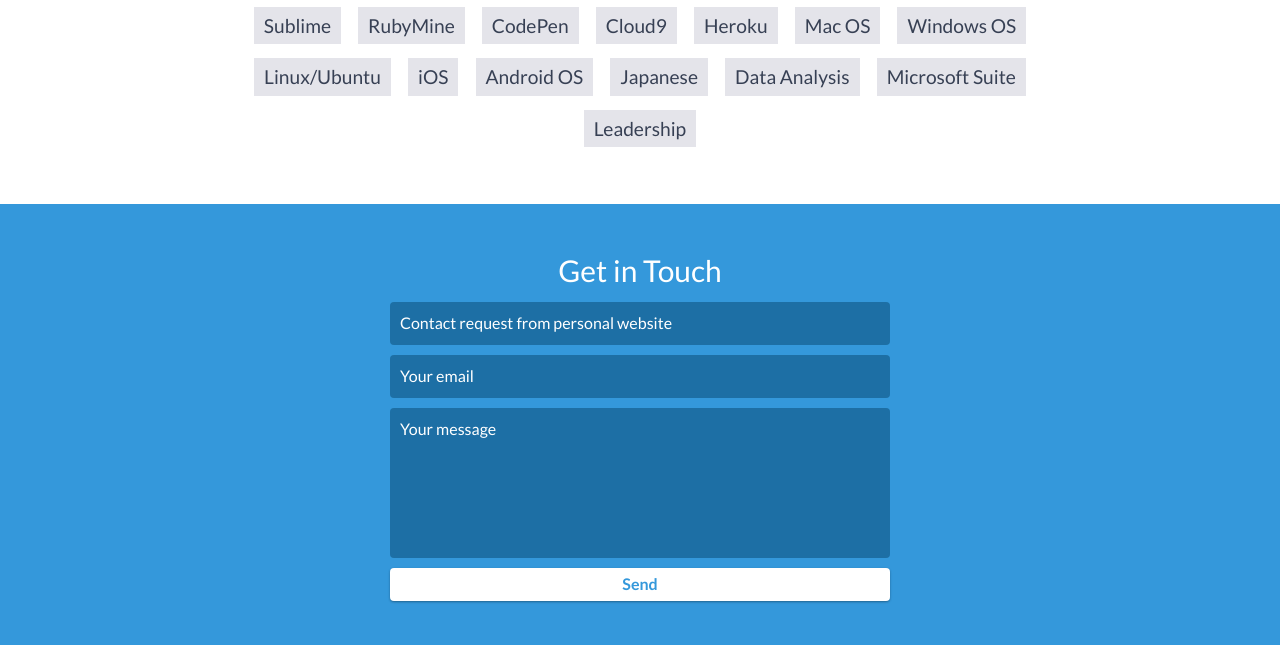
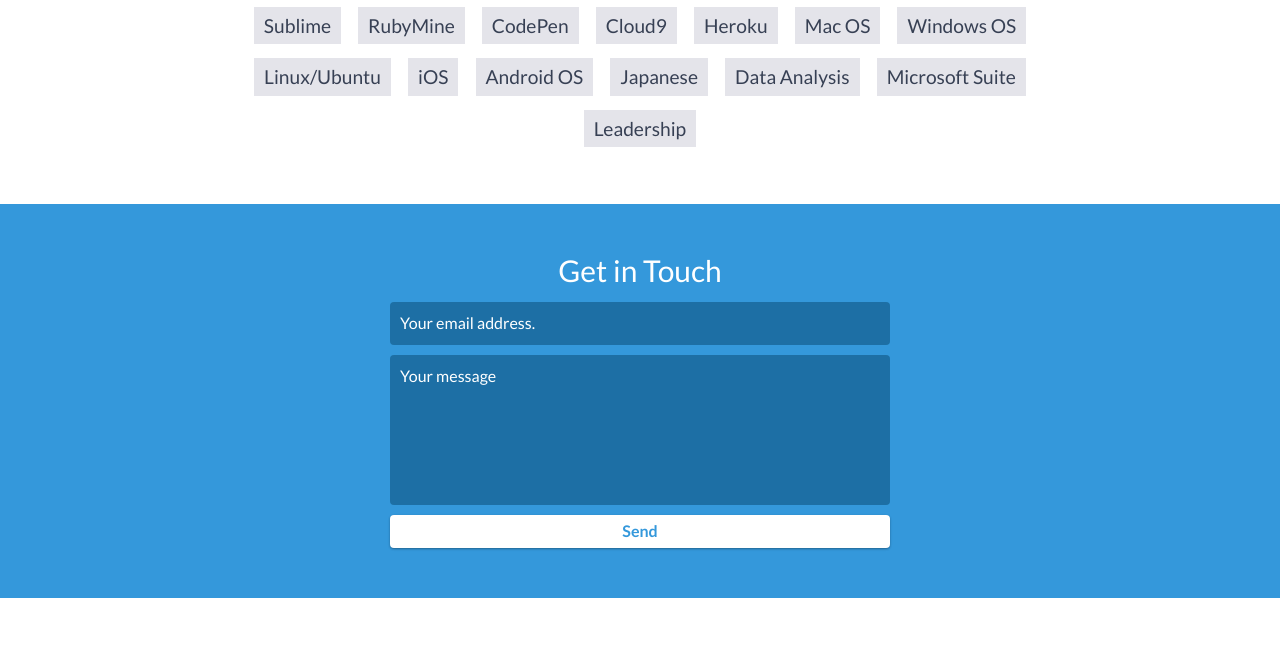
Before and after one commit to jsmayo/jsmayo.github.io, a website: page index.html in a window 1280 px wide. Shown: the part 3937-4582 px from the top of the page. Drawn offline with nearby package versions, Linux system fonts and the light colour scheme.

Commit message:
Removes: Subject line in contact form

```diff
--- a/index.html
+++ b/index.html
@@ -343,8 +343,8 @@
         <h2>Get in Touch</h2>
         <div id="contact-form">
             <form method="POST" action="https://formspree.io/jsmayo91@gmail.com">
-                <input name="hidden" name="_subject" value="Contact request from personal website" />
-                <input type="email" name="_replyto" placeholder="Your email" required>
+               <!--  <input name="hidden" name="_subject" value="Contact request from personal website" /> -->
+                <input type="email" name="email" placeholder="Your email address." required>
                 <textarea name="message" placeholder="Your message" required></textarea>
                 <button type="submit">Send</button>
             </form>
```
